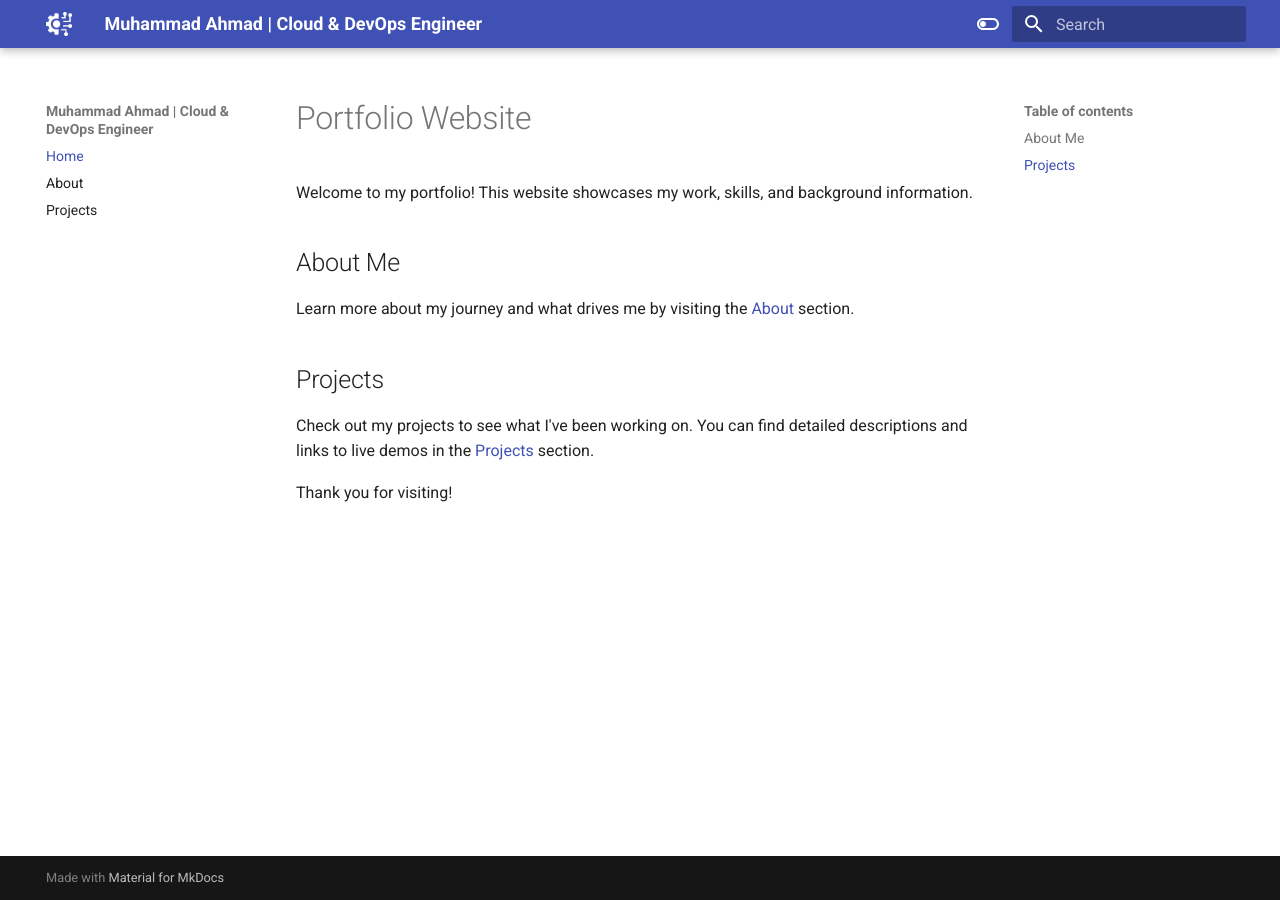
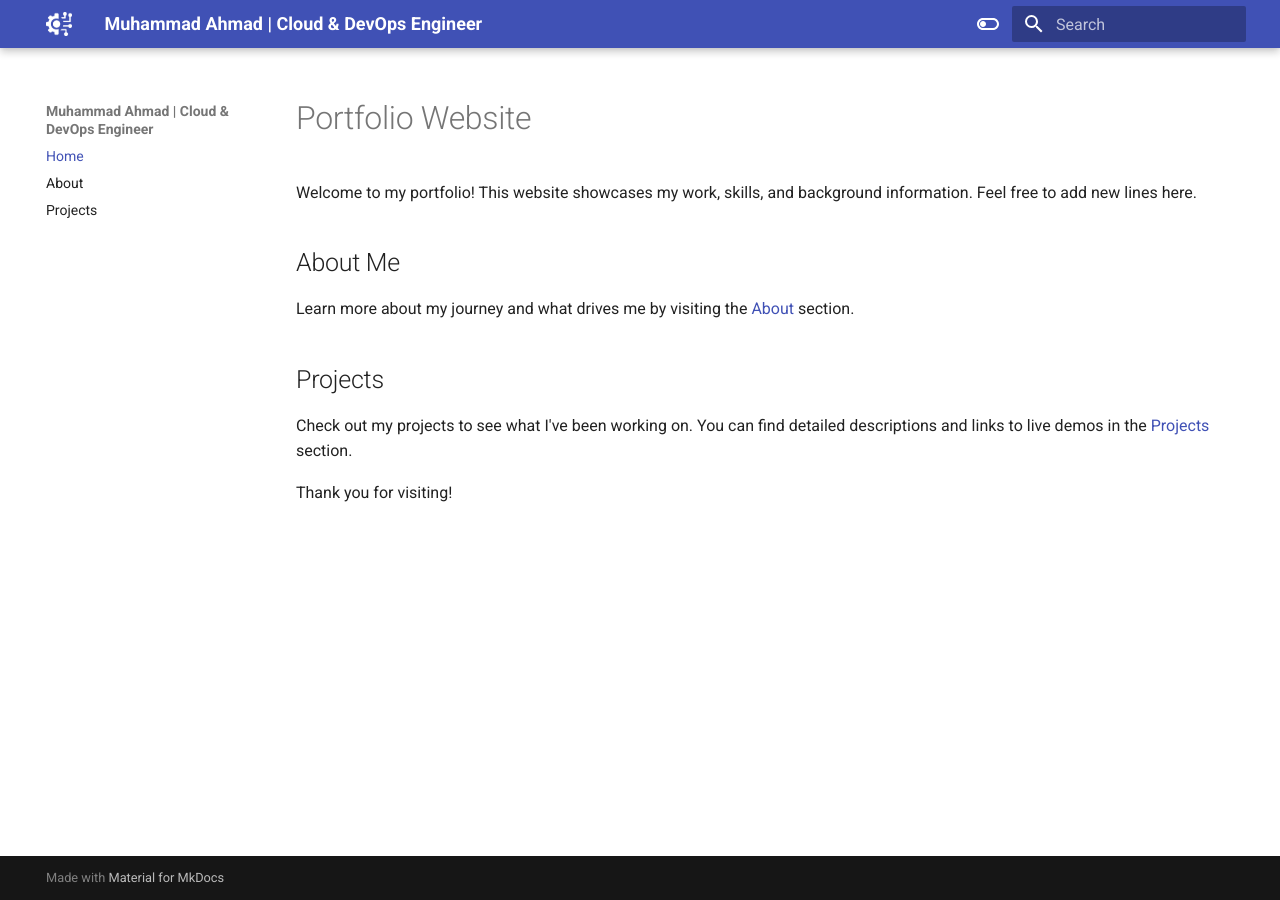
Before and after one commit to ahmadfsbd/portfolio, an MkDocs documentation site: the page built from docs/index.md, in a window 1280 px wide. Built offline with MkDocs 1.6.1 and Material for MkDocs 9.7.7, drawn with Linux system fonts in a browser that asks for light colours.

Commit message:
hide TOC

```diff
--- /dev/null
+++ b/docs/css/extra.css
@@ -0,0 +1,9 @@
+/* Hide the right-hand TOC sidebar completely */
+.md-sidebar--secondary {
+  display: none !important;
+}
+
+/* Expand the main content to use the freed space */
+.md-content {
+  max-width: 100% !important;
+}
--- a/docs/index.md
+++ b/docs/index.md
@@ -1,6 +1,6 @@
 # Portfolio Website
 
-Welcome to my portfolio! This website showcases my work, skills, and background information.
+Welcome to my portfolio! This website showcases my work, skills, and background information. Feel free to add new lines here.
 
 ## About Me
 Learn more about my journey and what drives me by visiting the [About](about.md) section.
--- a/mkdocs.yml
+++ b/mkdocs.yml
@@ -37,3 +37,6 @@ markdown_extensions:
   - pymdownx.emoji:
       emoji_index: !!python/name:material.extensions.emoji.twemoji
       emoji_generator: !!python/name:material.extensions.emoji.to_svg
+
+extra_css:
+  - css/extra.css
```
